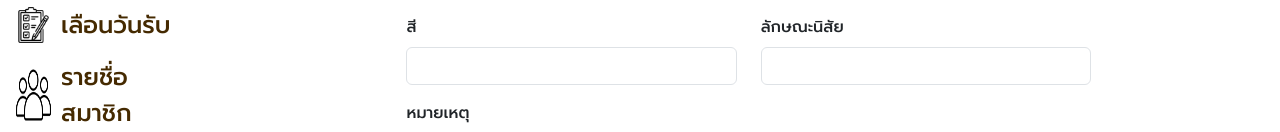
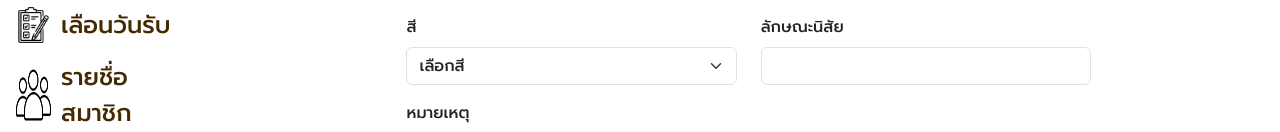
Before and after one commit to AKNov30/projectbu, a React (Vite) app: page /admin/adddog in a window 1280 px wide. Shown: the part 311-443 px from the top of the page. Built offline with nearby package versions, Linux system fonts and the light colour scheme; sample sign-in values are in the browser's storage.

Commit message:
'adddog-dropdowncolor'

```diff
--- a/src/pages/adminPage/AddDogForm.jsx
+++ b/src/pages/adminPage/AddDogForm.jsx
@@ -136,13 +136,18 @@ function AddDogForm() {
               <div className="row mb-3">
                 <div className="col-md-6">
                   <label className="form-label">สี</label>
-                  <input
-                    type="text"
-                    className="form-control"
+                  <select
+                    className="form-select"
                     value={color}
                     onChange={(e) => setColor(e.target.value)}
                     required
-                  />
+                  >
+                    <option value="">เลือกสี</option> {/* Option for placeholder */}
+                    <option value="น้ำตาล">น้ำตาล</option>
+                    <option value="ดำ">ดำ</option>
+                    <option value="ขาว">ขาว</option>
+                    <option value="ขาว-ดำ">ขาว-ดำ</option>
+                  </select>
                 </div>
                 <div className="col-md-6">
                   <label className="form-label">ลักษณะนิสัย</label>
```
Also changed, not shown: 2 other files (tests, documents, lock files or other folders).
